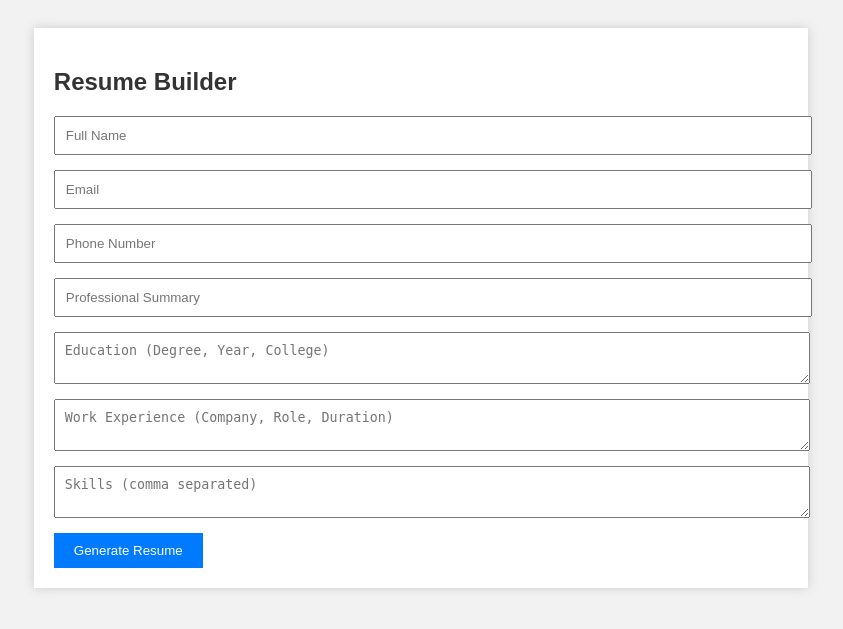
After one commit to chitransh0052/Resume_Builder_Project, a Flask app: template templates/index.html in a window 1280 px wide. The commit adds this page. Shown: the top 629 px of the page, without its empty margins (219-1062 px from the left). Run offline with Flask 3, Linux system fonts and the light colour scheme; the template is opened without the code that fills it, so the values that code supplies are empty.

Commit message:
css commit

```diff
--- /dev/null
+++ b/app.py
@@ -0,0 +1,15 @@
+from flask import Flask, render_template, request
+
+app = Flask(__name__)
+
+@app.route('/')
+def home():
+    return render_template('index.html')
+
+@app.route('/resume', methods=['POST'])
+def resume():
+    data = request.form
+    return render_template('resume.html', data=data)
+
+if __name__ == '__main__':
+    app.run(debug=True)
--- /dev/null
+++ b/static/style.css
@@ -0,0 +1,27 @@
+body {
+    font-family: Arial, sans-serif;
+    background: #f2f2f2;
+    padding: 20px;
+}
+.container, .resume {
+    background: white;
+    padding: 20px;
+    margin: auto;
+    width: 60%;
+    box-shadow: 0px 0px 10px #ccc;
+}
+h1, h2 {
+    color: #333;
+}
+input, textarea {
+    display: block;
+    width: 100%;
+    margin-bottom: 15px;
+    padding: 10px;
+}
+button {
+    padding: 10px 20px;
+    background: #007BFF;
+    color: white;
+    border: none;
+}
--- /dev/null
+++ b/templates/index.html
@@ -0,0 +1,22 @@
+<!DOCTYPE html>
+<html>
+<head>
+    <title>Resume Builder</title>
+    <link rel="stylesheet" href="{{ url_for('static', filename='style.css') }}">
+</head>
+<body>
+    <div class="container">
+        <h2>Resume Builder</h2>
+        <form action="/resume" method="POST">
+            <input type="text" name="name" placeholder="Full Name" required>
+            <input type="email" name="email" placeholder="Email" required>
+            <input type="text" name="phone" placeholder="Phone Number" required>
+            <input type="text" name="summary" placeholder="Professional Summary" required>
+            <textarea name="education" placeholder="Education (Degree, Year, College)" required></textarea>
+            <textarea name="experience" placeholder="Work Experience (Company, Role, Duration)" required></textarea>
+            <textarea name="skills" placeholder="Skills (comma separated)" required></textarea>
+            <button type="submit">Generate Resume</button>
+        </form>
+    </div>
+</body>
+</html>
```
Also changed, not shown: assets/css/main.css (+99 -0 lines), templates/resume.html (added, +25 -0 lines).
